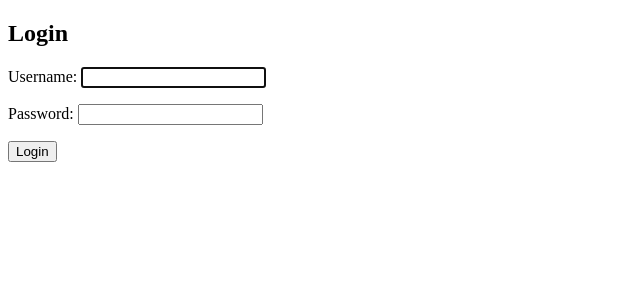
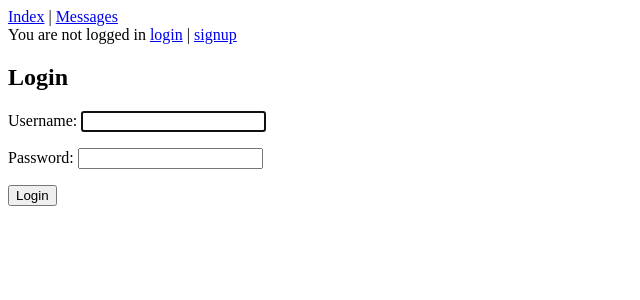
Before and after one commit to emojipeach/django_custom_user_messaging, a Django app: page /users/login/ in a window 1280 px wide. Shown: the top 300 px of the page, without its empty margins (0-640 px from the left). Run offline with Django 3.2, Linux system fonts and the light colour scheme.

Commit message:
Update base.html

```diff
--- a/users/templates/users/base.html
+++ b/users/templates/users/base.html
@@ -2,12 +2,50 @@
 <html>
 <head>
   <meta charset="utf-8">
-  <title>{% block title %}Custom User{% endblock %}</title>
+  <title>{% block title %}{% endblock %}</title>
 </head>
+
 <body>
   <main>
-    {% block content %}
-    {% endblock %}
+
+  <div>
+  <a href="{% url 'index' %}">Index</a> | <a href="{% url 'messages_inbox' %}">Messages</a>
+  </div>
+
+  {% if user.is_authenticated %}
+
+    <div>
+    Hi {{ user.username }}!
+    <a href="{% url 'logout' %}">logout</a>
+    <a href="{% url 'password_change' %}">change password</a>
+    </div>
+
+  {% else %}
+
+    <div>
+    You are not logged in
+    <a href="{% url 'login' %}">login</a> |
+    <a href="{% url 'signup' %}">signup</a>
+    </div>
+
+  {% endif %}
+
+  {% if messages %}
+  <ul class="messages">
+  {% for message in messages %}
+    <li{% if message.tags %} class="{{ message.tags }}"{% endif %}>{{ message }}</li>
+  {% endfor %}
+  </ul>
+  {% endif %}
+
+  {% block content %}
+  {% endblock %}
+
+  <div id="SideBar" class="FloatLeft">
+  {% block sidebar %}
+  {% endblock %}
+  </div>
+
   </main>
 </body>
 </html>
```
